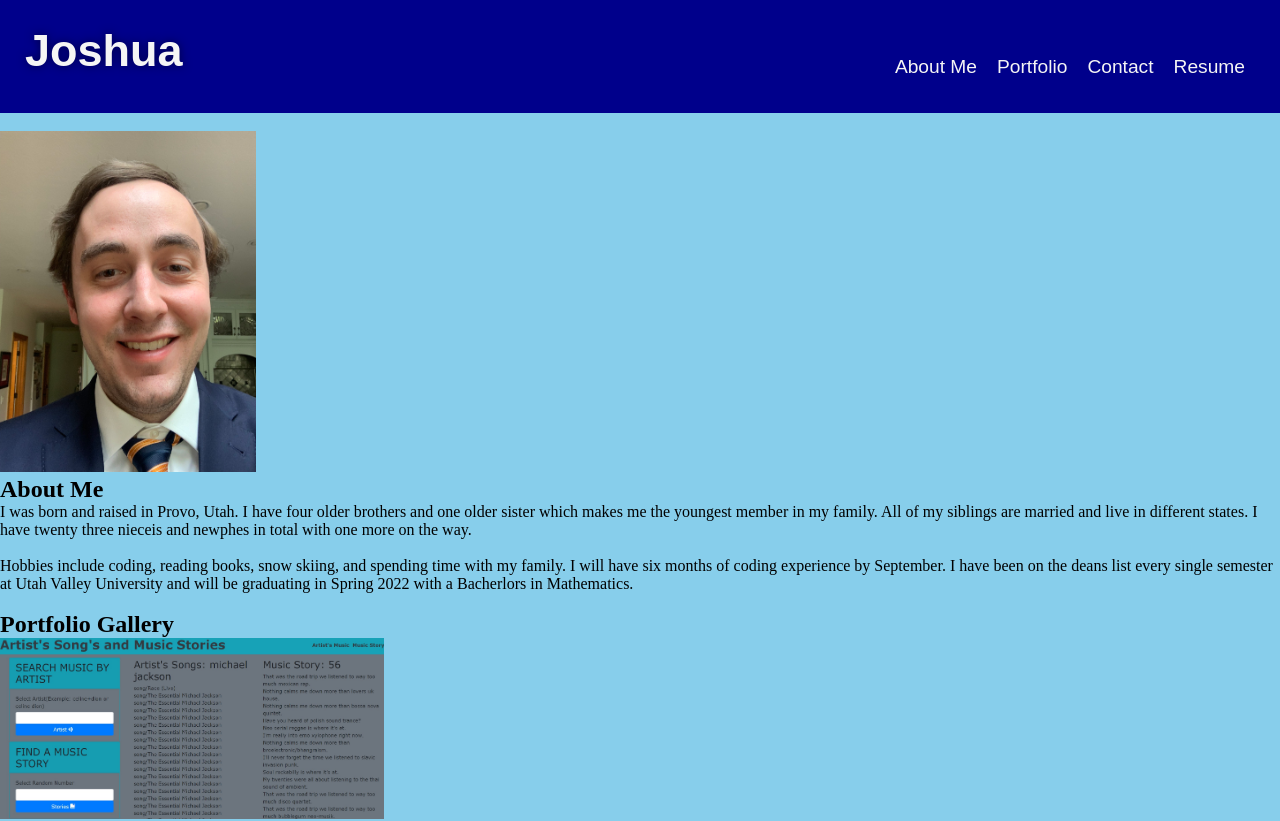
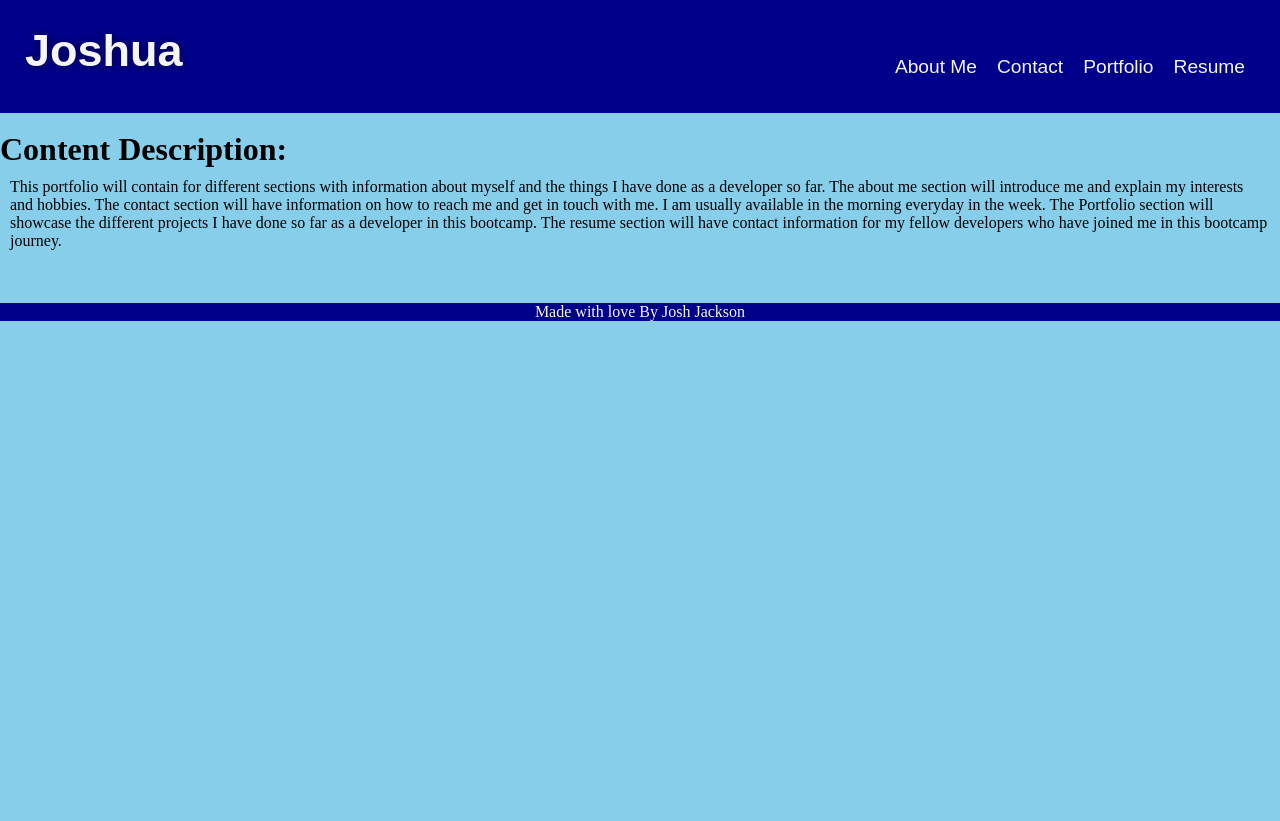
Before and after one commit to Joker282855/display-portfolio, a React (Create React App) app: page / in a window 1280 px wide. Shown: the top 821 px of the page. After the commit the page ends 800 px from the top, so only its background shows below. Built offline with nearby package versions, Linux system fonts and the light colour scheme.

Commit message:
added some packages that will allow me to create links and have them work

```diff
--- a/package.json
+++ b/package.json
@@ -9,6 +9,8 @@
     "@testing-library/user-event": "^12.8.3",
     "react": "^17.0.2",
     "react-dom": "^17.0.2",
+    "react-router": "^5.2.1",
+    "react-router-dom": "^5.3.0",
     "react-scripts": "4.0.3",
     "web-vitals": "^1.1.2"
   },
--- a/src/App.css
+++ b/src/App.css
@@ -28,6 +28,10 @@
   color: #61dafb;
 }
 
+.App-div {
+  height: 400vh;
+}
+
 @keyframes App-logo-spin {
   from {
     transform: rotate(0deg);
--- a/src/App.js
+++ b/src/App.js
@@ -1,23 +1,14 @@
 import './App.css';
-import About from './components/About-Me';
-import Header from './components/Header';
-import Footer from './components/Footer';
-import Portfolio from './components/Portfolio';
-import Contact from './components/Contact';
+import Main from './components/Main';
+import Nav from './components/Nav';
+
 
 function App() {
   return (
     <div>
+      <Nav></Nav>
       <main>
-        <Header></Header>
-        <br></br>
-        <About></About>
-        <br></br>
-        <Portfolio></Portfolio>
-        <br></br>
-        <Contact></Contact>
-        <br></br>
-        <Footer></Footer>
+        <Main></Main>
       </main>
     </div>
   );
--- a/src/components/Footer/index.js
+++ /dev/null
@@ -1,11 +0,0 @@
-import React from 'react';
-
-function Footer() {
-    return (
-        <section className="my-5">
-            <h3>Made By Joshua Jackson</h3>
-        </section>
-    );
-}
-
-export default Footer;
--- a/src/components/Header/index.js
+++ /dev/null
@@ -1,27 +0,0 @@
-import React from 'react';
-
-function Header() {
-    return (
-        <header className="my-5">
-            <h1>Joshua</h1>
-            <nav>
-                <ul>
-                    <li className="mx-5">
-                        <a href="#about-me">About Me</a>
-                    </li>
-                    <li>
-                        <a href="#portfolio">Portfolio</a>
-                    </li>
-                    <li>
-                        <a href="#contact-information">Contact</a>
-                    </li>
-                    <li>
-                        <a href="#resume">Resume</a>
-                    </li>
-                </ul>
-            </nav>
-        </header>
-    );
-}
-
-export default Header
--- /dev/null
+++ b/src/components/Main/index.js
@@ -0,0 +1,25 @@
+import React from "react"
+
+function Main() {
+    return (
+        <div className="my-5">
+            <br></br>
+            <h1>Content Description:</h1>
+            <p className="description">
+                This portfolio will contain for different sections with information about myself and the things I have done as a developer so far.
+                The about me section will introduce me and explain my interests and hobbies. The contact section will have information on how to
+                reach me and get in touch with me. I am usually available in the morning everyday in the week. The Portfolio section will showcase
+                the different projects I have done so far as a developer in this bootcamp. The resume section will have contact information for my
+                fellow developers who have joined me in this bootcamp journey.
+            </p>
+            <br></br>
+            <footer className="my-5">
+                <p>
+                    Made with love By Josh Jackson
+                </p>
+            </footer>
+        </div>
+    );
+}
+
+export default Main;
--- /dev/null
+++ b/src/components/Nav/index.js
@@ -0,0 +1,35 @@
+import React from "react";
+
+function Nav() {
+    return (
+        <header>
+            <h1>Joshua</h1>
+            <nav>
+                <ul>
+                    <li className="mx-2">
+                        <a href="#about-me">
+                            About Me
+                        </a>
+                    </li>
+                    <li>
+                        <a href="#contact">
+                            Contact
+                        </a>
+                    </li>
+                    <li>
+                        <a href="#portfolio">
+                            Portfolio
+                        </a>
+                    </li>
+                    <li>
+                        <a href="#resume">
+                            Resume
+                        </a>
+                    </li>
+                </ul>
+            </nav>
+        </header>
+    );
+}
+
+export default Nav;
--- a/src/index.css
+++ b/src/index.css
@@ -60,6 +60,10 @@ header nav ul li a:hover {
 }
 header nav ul li a:focus {
   color: var(--cyan);
+}
+.description {
+  height: 60%;
+  margin: 10px;
 }
 .me {
   width: 100%;
@@ -146,6 +150,7 @@ header nav ul li a:focus {
 footer {
   color: var(--light);
   background-color: var(--dark);
+  margin: 25px 0;
   display: flex;
   flex-wrap: wrap;
   justify-content: center;
```
Also changed, not shown: 1 other file (tests, documents, lock files or other folders).
